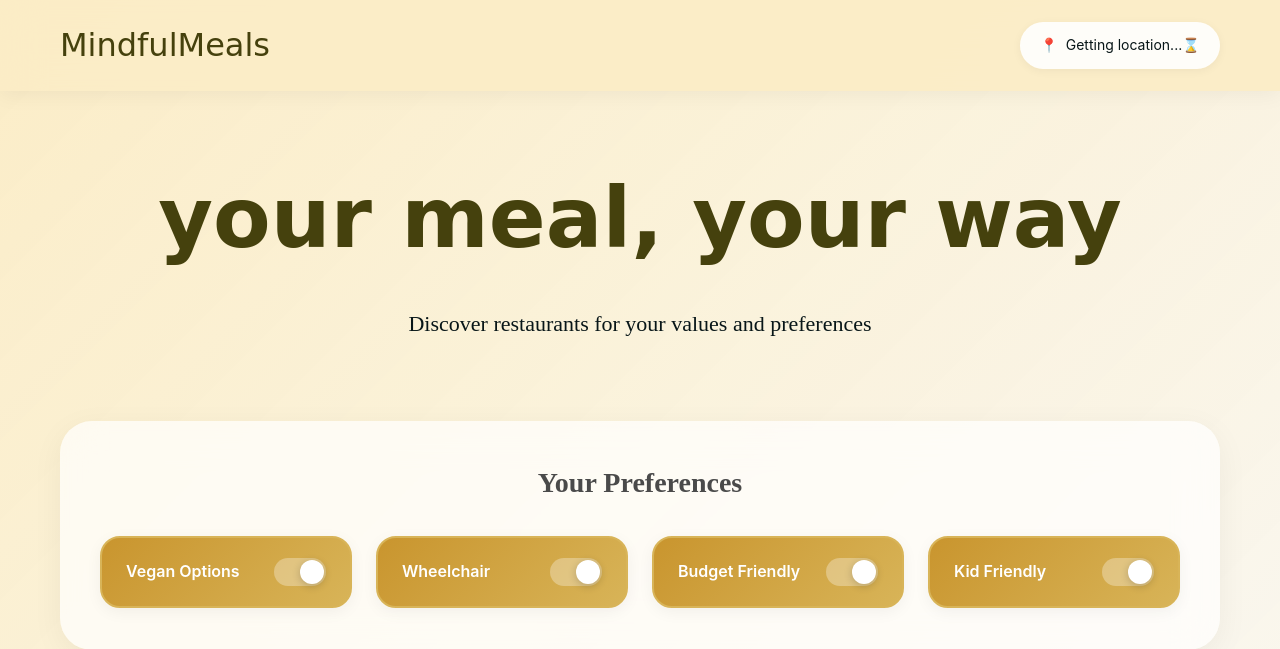
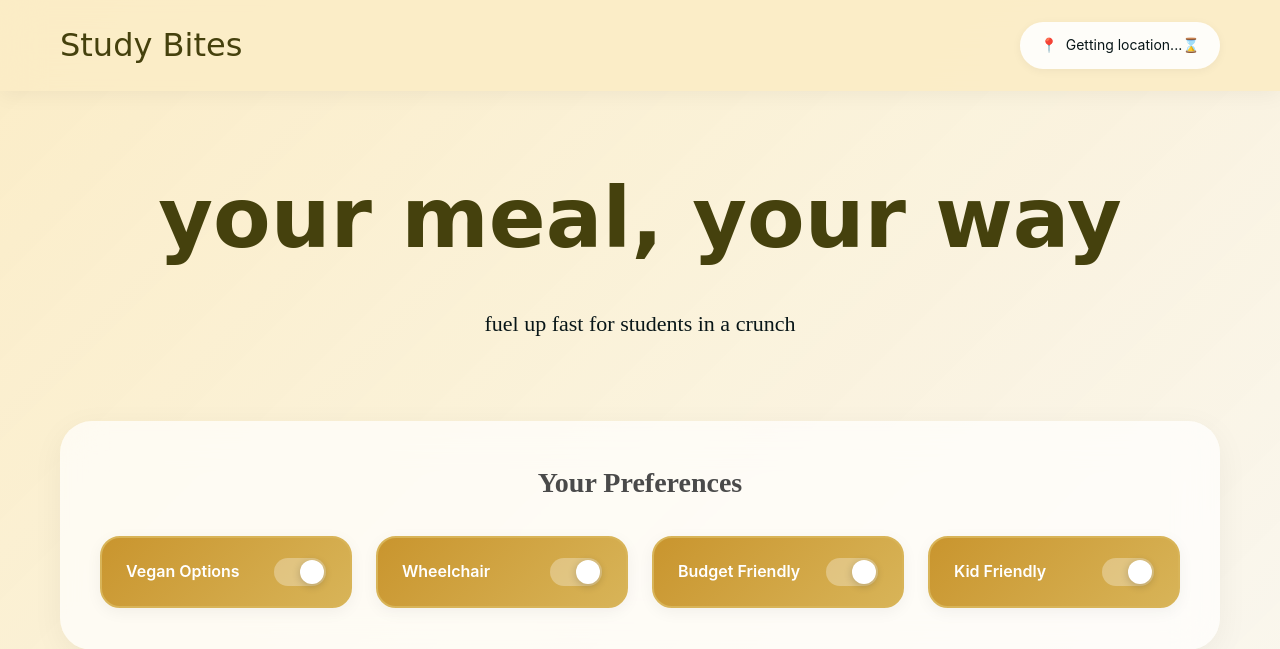
Before and after one commit to jess-tech-lab/mindful_meals, a Flask app: page / in a window 1280 px wide. Shown: the top 649 px of the page. Run offline with Flask 3, Linux system fonts and the light colour scheme; some web fonts are replaced.

```diff
--- a/templates/index.html
+++ b/templates/index.html
@@ -3,7 +3,7 @@
 <head>
     <meta charset="UTF-8">
     <meta name="viewport" content="width=device-width, initial-scale=1.0">
-    <title> MindfulMeals</title>
+    <title> Study Bites</title>
     <link href="https://fonts.googleapis.com/css2?family=Chela+One&display=swap" rel="stylesheet">
     <link rel="stylesheet" href="{{ url_for('static', filename='css/style.css') }}">
 </head>
@@ -11,7 +11,7 @@
     <header class="header">
         <div class="container">
             <div class="header-content">
-                <a href="#" class="logo">MindfulMeals</a>
+                <a href="#" class="logo">Study Bites</a>
                 <div class="location-badge">
                     <span>📍</span>
                     <span>Getting location...</span>
@@ -24,7 +24,7 @@
         <div class="container">
             <section class="hero-section">
                 <h1 class="hero-title">your meal, your way</h1>
-                <p class="hero-subtitle">Discover restaurants for your values and preferences</p>
+                <p class="hero-subtitle">fuel up fast for students in a crunch</p>
             </section>
 
             <section class="filter-section">
```
